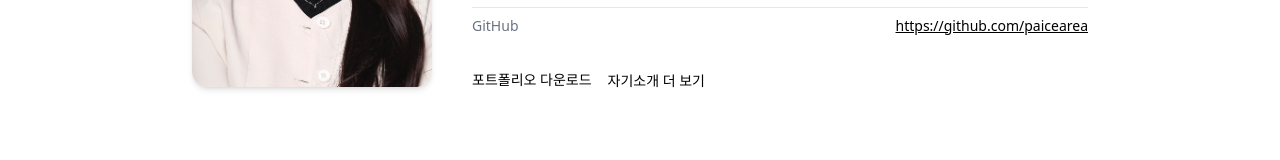
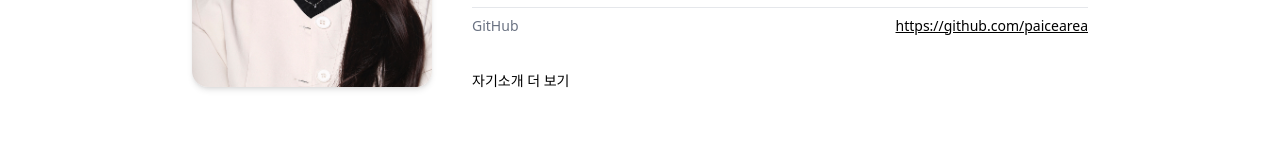
Before and after one commit to Paicearea/paicearea-intro, a Next.js app: page / in a window 1280 px wide. Shown: the part 518-678 px from the top of the page. Built offline with nearby package versions, Linux system fonts and the light colour scheme; no server answers.

Commit message:
feat: 포트폴리오 다운로드 구현 제거

```diff
--- a/src/components/ResumeDownloadButton.tsx
+++ /dev/null
@@ -1,13 +0,0 @@
-"use client";
-
-export default function ResumeDownloadButton() {
-  return (
-    <a
-      href="/배채은_포트폴리오.pdf"
-      download
-      className="text-sm dark:text-white hover:underline cursor-alias whitespace-nowrap"
-    >
-      포트폴리오 다운로드
-    </a>
-  );
-}
--- a/src/components/sections/ProfileSection.tsx
+++ b/src/components/sections/ProfileSection.tsx
@@ -2,7 +2,6 @@
 
 import { useEffect, useState } from "react";
 import { motion } from "framer-motion";
-import ResumeDownloadButton from "@/components/ResumeDownloadButton";
 import ToggleDescriptionButton from "@/components/ToggleDescriptionButton";
 
 type Profile = {
@@ -94,7 +93,6 @@ export default function ProfileSection() {
             )}
           </dl>
           <div className="flex flex-col sm:flex-row gap-4 mt-1 items-start sm:items-center">
-            <ResumeDownloadButton />
             <ToggleDescriptionButton />
           </div>
         </div>
```
Also changed, not shown: 1 other file (tests, documents, lock files or other folders).
